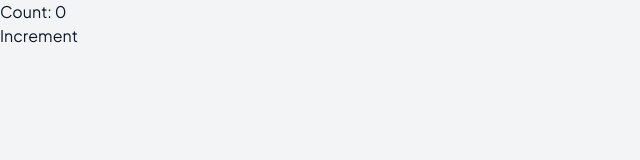
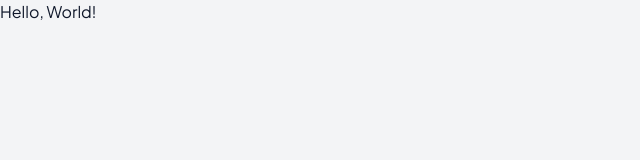
Before and after one commit to mklshane/expense-client, a React (Vite) app: page / in a window 1280 px wide. Shown: the top 160 px of the page, without its empty margins (0-640 px from the left). Built offline with nearby package versions, Linux system fonts and the light colour scheme.

Commit message:
fourth commit

```diff
--- a/src/main.jsx
+++ b/src/main.jsx
@@ -6,6 +6,6 @@ import Apps from './Test.jsx'
 
 createRoot(document.getElementById('root')).render(
   <StrictMode>
-    <Apps/>
+    <App/>
   </StrictMode>,
 )
```
